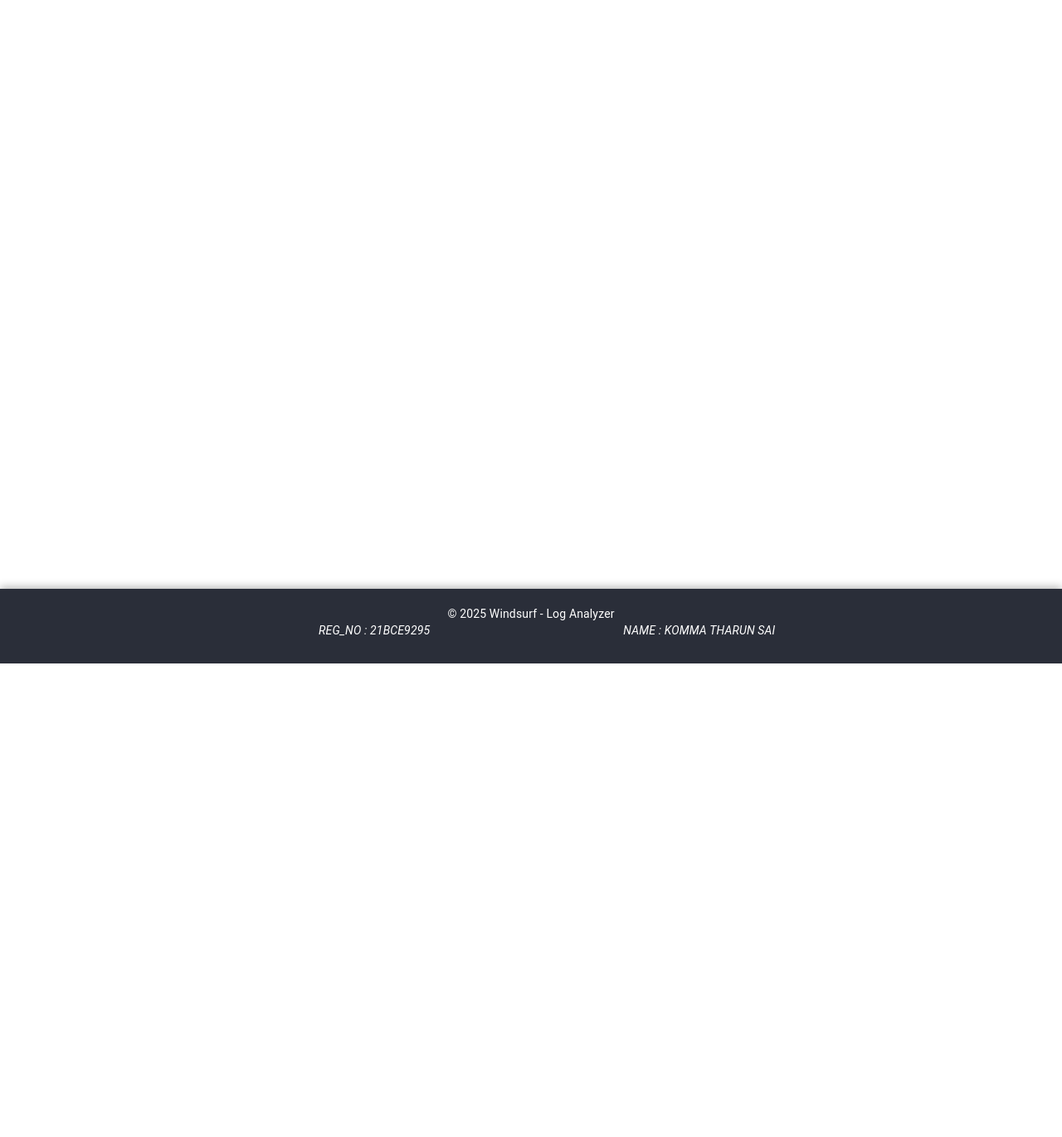
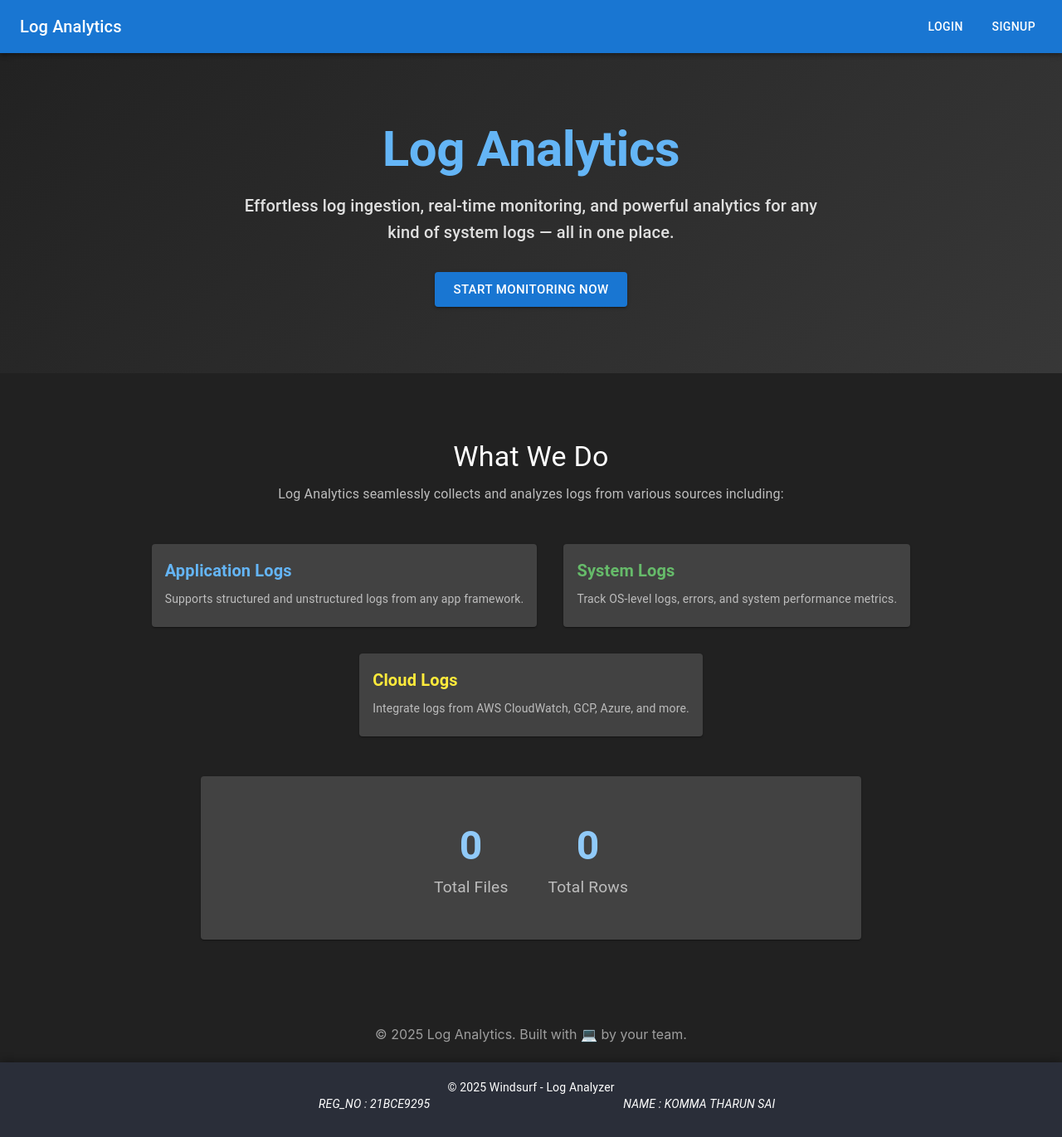
Before and after one commit to as12231/Log_Analyzer_Frontend, a React (Create React App) app: page /xn in a window 1280 px wide. Shown: the whole page at 83% size. Before the commit the page ends 800 px from the top, so only its background shows below. Built offline with nearby package versions, Linux system fonts and the light colour scheme; no server answers; some icons are missing.

Commit message:
fixed the main page with all setup

```diff
--- /dev/null
+++ b/src/Pages/LogAnalysisDashboard.js
@@ -0,0 +1,160 @@
+import React, { useEffect, useState } from "react";
+import { useNavigate } from "react-router-dom";
+import {
+  Container,
+  Typography,
+  Box,
+  Button,
+  Grid,
+  Card,
+  CardContent,
+  AppBar,
+  Toolbar,
+  Stack
+} from "@mui/material";
+import { blue, grey } from "@mui/material/colors";
+
+export default function LandingPage() {
+  const navigate = useNavigate();
+  const [stats, setStats] = useState({ totalFiles: 0, totalRows: 0 });
+
+  useEffect(() => {
+    fetch("http://localhost:5000/auth/all_insights")
+      .then(res => res.json())
+      .then(data => {
+        if (data.success) {
+          animateCount(data.data.totalFiles, data.data.totalRows);
+        }
+      });
+  }, []);
+
+  const animateCount = (targetFiles, targetRows) => {
+    let start = 0;
+    const duration = 2000;
+    const stepTime = 20;
+    const steps = duration / stepTime;
+    const incrementFiles = targetFiles / steps;
+    const incrementRows = targetRows / steps;
+
+    const interval = setInterval(() => {
+      start++;
+      setStats({
+        totalFiles: Math.min(Math.floor(incrementFiles * start), targetFiles),
+        totalRows: Math.min(Math.floor(incrementRows * start), targetRows)
+      });
+      if (start >= steps) clearInterval(interval);
+    }, stepTime);
+  };
+
+  const handleStartMonitoring = () => {
+    navigate('/login');
+  };
+
+  return (
+    <Box sx={{ minHeight: '100vh', background: `linear-gradient(to bottom right, ${grey[900]}, ${grey[800]})`, color: 'white' }}>
+      {/* Navbar */}
+      <AppBar position="static" sx={{ backgroundColor: grey[950] }}>
+        <Toolbar>
+          <Typography variant="h6" sx={{ flexGrow: 1 }}>
+            Log Analytics
+          </Typography>
+          <Stack direction="row" spacing={2}>
+            <Button color="inherit" onClick={() => navigate('/login')}>Login</Button>
+            <Button color="inherit" onClick={() => navigate('/signup')}>Signup</Button>
+          </Stack>
+        </Toolbar>
+      </AppBar>
+
+      {/* Hero Section */}
+      <Box sx={{ py: 10, px: 2, textAlign: 'center' }}>
+        <Typography variant="h2" sx={{ fontWeight: 'bold', color: blue[300], mb: 2 }}>Log Analytics</Typography>
+        <Typography variant="h6" sx={{ color: grey[300], maxWidth: 700, mx: 'auto', mb: 4 }}>
+          Effortless log ingestion, real-time monitoring, and powerful analytics for any kind of system logs — all in one place.
+        </Typography>
+        <Button variant="contained" color="primary" size="large" onClick={handleStartMonitoring}>
+          Start Monitoring Now
+        </Button>
+      </Box>
+
+      {/* About Section */}
+      <Box sx={{ backgroundColor: grey[900], py: 10 }}>
+        <Container>
+          <Typography variant="h4" align="center" gutterBottom>
+            What We Do
+          </Typography>
+          <Typography variant="body1" align="center" sx={{ color: grey[400], mb: 6 }}>
+            Log Analytics seamlessly collects and analyzes logs from various sources including:
+          </Typography>
+          <Grid container spacing={4} justifyContent="center">
+            {[
+              { title: "Application Logs", desc: "Supports structured and unstructured logs from any app framework.", color: blue[300] },
+              { title: "System Logs", desc: "Track OS-level logs, errors, and system performance metrics.", color: '#66bb6a' },
+              { title: "Cloud Logs", desc: "Integrate logs from AWS CloudWatch, GCP, Azure, and more.", color: '#ffeb3b' },
+            ].map((item, idx) => (
+              <Grid item xs={12} sm={6} md={4} key={idx}>
+                <Card sx={{ backgroundColor: grey[800], height: '100%' }}>
+                  <CardContent>
+                    <Typography variant="h6" sx={{ color: item.color, fontWeight: 'bold', mb: 1 }}>{item.title}</Typography>
+                    <Typography variant="body2" sx={{ color: grey[400] }}>{item.desc}</Typography>
+                  </CardContent>
+                </Card>
+              </Grid>
+            ))}
+          </Grid>
+
+          {/* Stats Section */}
+          <Box sx={{ mt: 6, display: 'flex', justifyContent: 'center' }}>
+  <Card sx={{ backgroundColor: grey[800], p: 6, textAlign: 'center', width: '100%', maxWidth: 700 }}>
+    <Grid container spacing={6} justifyContent="center" alignItems="center">
+      <Grid item xs={6}>
+        <Typography sx={{ fontSize: '3rem', fontWeight: 'bold' }} color={blue[200]}>
+          {stats.totalFiles}
+        </Typography>
+        <Typography sx={{ fontSize: '1.2rem' }} color={grey[400]}>
+          Total Files
+        </Typography>
+      </Grid>
+      <Grid item xs={6}>
+        <Typography sx={{ fontSize: '3rem', fontWeight: 'bold' }} color={blue[200]}>
+          {stats.totalRows}
+        </Typography>
+        <Typography sx={{ fontSize: '1.2rem' }} color={grey[400]}>
+          Total Rows
+        </Typography>
+      </Grid>
+    </Grid>
+  </Card>
+</Box>
+
+
+          {/* Sample Credentials Section */}
+          {/* <Box sx={{ mt: 10, p: 4, backgroundColor: grey[800], borderRadius: 2 }}>
+            <Typography variant="h6" color={blue[200]} gutterBottom>
+              Sample Credentials
+            </Typography>
+            <Box display="flex" flexDirection="column" gap={1}>
+              <Box>
+                <Typography variant="subtitle2" color={grey[400]}>Admin</Typography>
+                <Typography variant="body2" color={grey[400]}>Username: admin@example.com</Typography>
+                <Typography variant="body2" color={grey[400]}>Password: admin123</Typography>
+              </Box>
+              <Box>
+                <Typography variant="subtitle2" color={grey[400]}>Guest</Typography>
+                <Typography variant="body2" color={grey[400]}>Username: guest@example.com</Typography>
+                <Typography variant="body2" color={grey[400]}>Password: guest123</Typography>
+              </Box>
+            </Box>
+          </Box> */}
+
+
+
+        </Container>
+      </Box>
+
+      {/* Footer */}
+      <Box sx={{ backgroundColor: grey[900], py: 3, textAlign: 'center', color: grey[500] }}>
+        © 2025 Log Analytics. Built with 💻 by your team.
+      </Box>
+    </Box>
+  );
+}
--- a/src/Routes/AppRouters.js
+++ b/src/Routes/AppRouters.js
@@ -5,8 +5,9 @@ import Login from '../Pages/Login';
 import Signup from '../Pages/Signup';
 import ForgotPassword from '../Pages/ForgotPassword';
 import Logout from '../Pages/Logout';
+import LogAnalysisDashboard from '../Pages/LogAnalysisDashboard';
 
-import AuthGuard from './AuthGuard';
+// import AuthGuard from './AuthGuard';
 // import ErrorPage from '../Components/Pages/ErrorPage'; // If you have a 404 error page
 
 const AppRouters = () => {
@@ -17,6 +18,7 @@ const AppRouters = () => {
       <Route path="/signup" element={<Signup />} />
       <Route path="/forgot-password" element={<ForgotPassword />} />
       <Route path="/logout" element={<Logout />} />
+      <Route path="/xn" element={<LogAnalysisDashboard />} />
 
     </Routes>
   );
```
